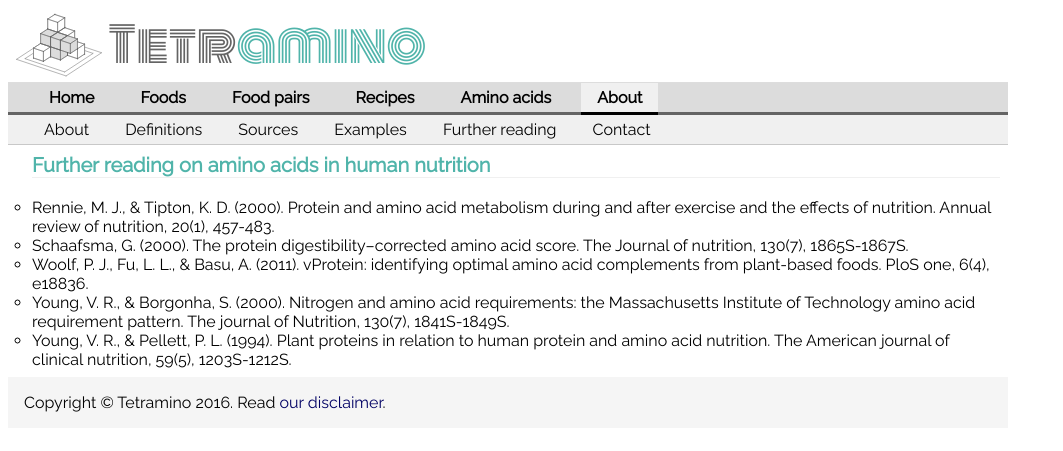
After one commit to RobertoBalamino/amino-repo, a Django app: page /about_further_reading/ in a window 1280 px wide. The commit adds this page. Shown: the top 451 px of the page, without its empty margins (0-1063 px from the left). Run offline with Django 3.2, Linux system fonts and the light colour scheme.

Commit message:
further reading

```diff
--- /dev/null
+++ b/aminoApp/templates/aminoApp/about_further_reading.html
@@ -0,0 +1,47 @@
+{% extends "aminoApp/baseAbout.html" %}
+
+
+{% block title %}Tetramino - further reading{% endblock %}
+{% block description %}Amino acids in human nutrition - literature review{% endblock %}
+
+{% block content %}
+
+<h1>Further reading on amino acids in human nutrition</h1>
+<!--To start with scholar references in APA style-->
+<ul>
+    <li>
+    Rennie, M. J., & Tipton, K. D. (2000).
+    Protein and amino acid metabolism during and after exercise and the effects of nutrition.
+    Annual review of nutrition, 20(1), 457-483.
+    <!--branched-chain amino acids particularly affected by exercise-->
+    </li>
+
+    <li>
+    Schaafsma, G. (2000).
+    The protein digestibility–corrected amino acid score.
+    The Journal of nutrition, 130(7), 1865S-1867S.
+    </li>
+
+    <li>Woolf, P. J., Fu, L. L., & Basu, A. (2011).
+    vProtein: identifying optimal amino acid complements from plant-based foods.
+    PloS one, 6(4), e18836.
+    </li>
+
+    <li>
+    Young, V. R., & Borgonha, S. (2000).
+    Nitrogen and amino acid requirements: the Massachusetts Institute of Technology amino acid requirement pattern.
+    The journal of Nutrition, 130(7), 1841S-1849S.
+    </li>
+
+    <li>Young, V. R., & Pellett, P. L. (1994). Plant proteins in relation to human protein and amino acid nutrition.
+    The American journal of clinical nutrition, 59(5), 1203S-1212S.
+    </li>
+
+
+
+
+</ul>
+
+
+
+{% endblock %}
--- a/aminoApp/templates/aminoApp/baseAbout.html
+++ b/aminoApp/templates/aminoApp/baseAbout.html
@@ -12,6 +12,7 @@
         <li><a href="/about_definitions/">Definitions</a></li>
         <li><a href="/about_sources/">Sources</a></li>
         <li><a href="/about_examples/">Examples</a></li>
+        <li><a href="/about_further_reading/">Further reading</a></li>
         <li><a href="/about_contact/">Contact</a></li>
     </ul>
 
--- a/aminoApp/views.py
+++ b/aminoApp/views.py
@@ -387,7 +387,7 @@ def about(request):
     return render(request, 'aminoApp/about.html')
 
 def aboutSomething(request,subject):
-    if subject in ('definitions','sources','examples','contact','limitations','disclaimer'):
+    if subject in ('definitions','sources','examples','contact','limitations','disclaimer','further_reading'):
         templateAddress = 'aminoApp/about_'+subject+'.html'
         return render(request, templateAddress)
     else:
@@ -518,8 +518,8 @@ def showFood(request,food_dbid):
     perGramProtInfo = getRequirementsPerGramProtein(foodValue)
     # perGramProtInfo = {'chart':rendered_chart,'values':values,'required':required,'propOfRequirement':propOfRequirement}
     chartPerProtein = perGramProtInfo['chart']
-    zippedInfoPerGramProt = zip(perGramProtInfo['amino_acids'],perGramProtInfo['values'],perGramProtInfo['required'])
-
+    # zippedInfoPerGramProt = zip(perGramProtInfo['amino_acids'],perGramProtInfo['values'],perGramProtInfo['required'])
+    zippedInfoPerGramProt = zip(perGramProtInfo['amino_acids'],perGramProtInfo['values'],perGramProtInfo['required'],perGramProtInfo['color'],perGramProtInfo['amino_acid_link'])
     # pie chart
     pieChartMacro = getMacroNutrientPie(foodValue)
     # pairs
```
Also changed, not shown: aminoApp/templates/aminoApp/about_definitions.html (+10 -0 lines), aminoApp/templates/aminoApp/baseAminoAcids.html (+8 -1 lines), aminoApp/templates/aminoApp/presentFood.html (+13 -3 lines), db.sqlite3.
